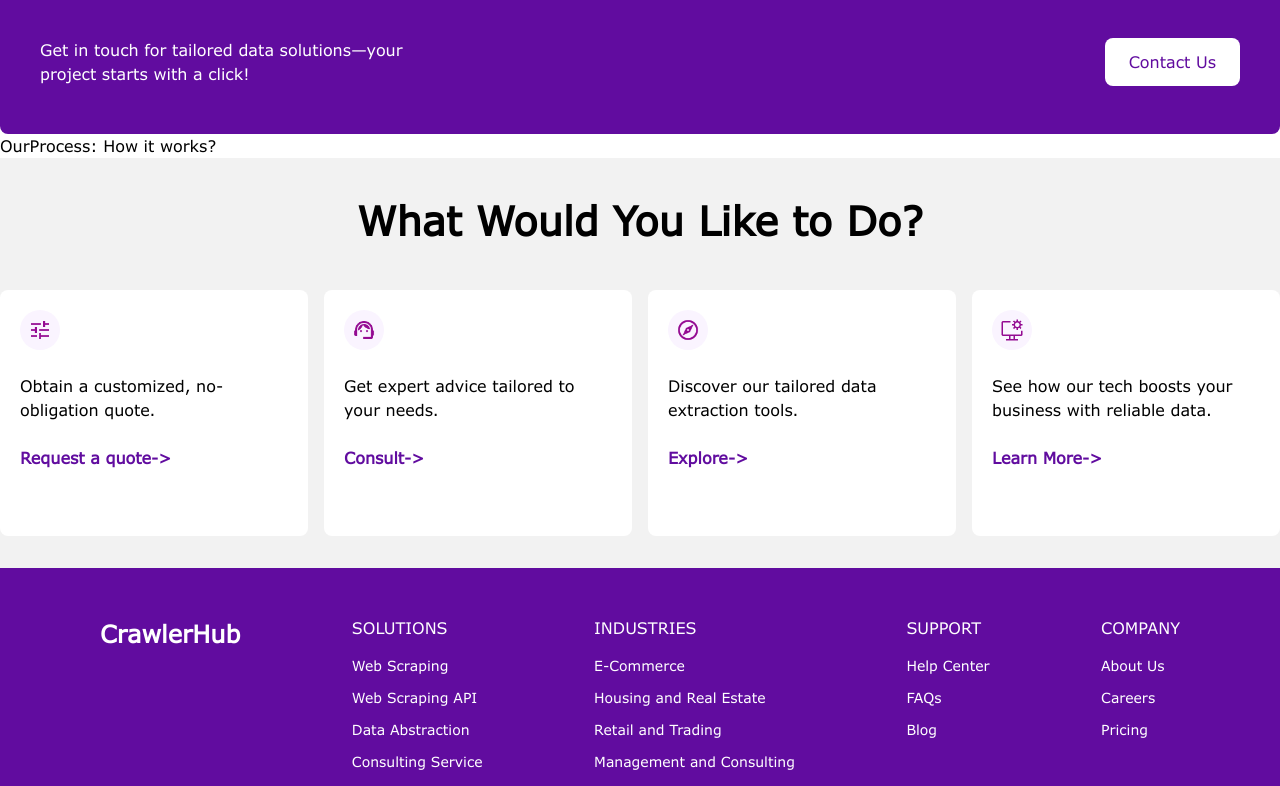
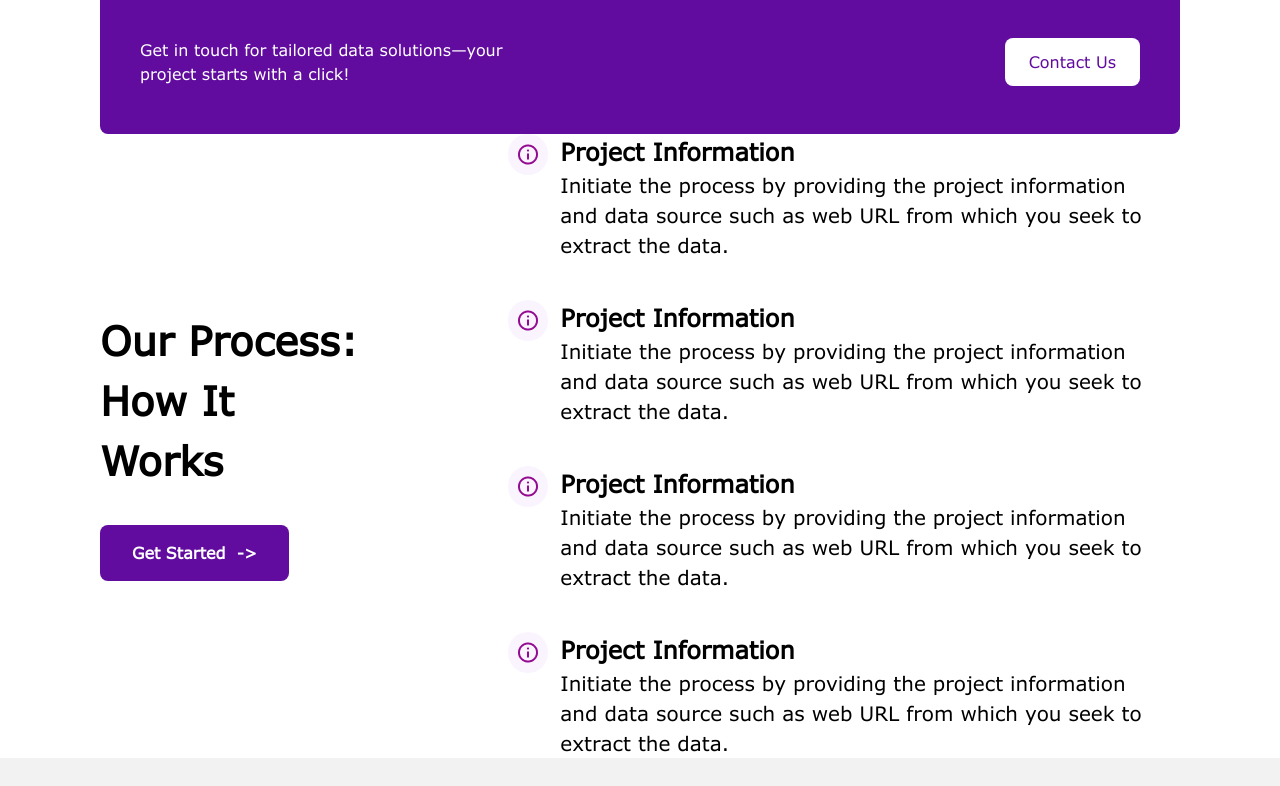
Before and after one commit to beecodeguy/crawlhub, a Next.js app: page / in a window 1280 px wide. Shown: the part 940-1726 px from the top of the page. Built offline with nearby package versions, Linux system fonts and the light colour scheme.

Commit message:
working on process section

```diff
--- a/src/app/(webpage)/_components/OurProcess.tsx
+++ b/src/app/(webpage)/_components/OurProcess.tsx
@@ -1,9 +1,65 @@
-import React from 'react'
+import { InfoIcon } from "@/assets/icons";
+import IconWrapper from "@/components/IconWrapper";
+import JumpButton from "@/components/JumpButton";
+import { StaticImport } from "next/dist/shared/lib/get-img-props";
+import React from "react";
+
+interface IProps {
+  icon: string | StaticImport;
+  title: string;
+  description: string;
+}
+
+const ProcessInfo: React.FC<IProps> = ({ title, icon, description }) => (
+  <div className="flex gap-2 px-3">
+    <IconWrapper icon={icon} />
+    <div>
+      <span className="typography-h4">{title}</span>
+      <p className="leading-[30px] text-[20px]">{description}</p>
+    </div>
+  </div>
+);
 
 const OurProcess = () => {
   return (
-    <div>OurProcess: How it works?</div>
-  )
-}
+    <div>
+      <div className="page-container flex gap-[128px] items-center">
+        <div className="flex flex-col">
+          <span className="typography-h2">Our Process: How It Works</span>
+          <JumpButton
+            label="Get Started"
+            className="bg-primary text-white px-5 py-3 rounded-lg w-fit mt-[35px]"
+          />
+        </div>
+        <div className="flex flex-col gap-[40px]">
+          <ProcessInfo
+            icon={InfoIcon}
+            title="Project Information"
+            description="Initiate the process by providing the project information and data
+        source such as web URL from which you seek to extract the data."
+          />
+          <ProcessInfo
+            icon={InfoIcon}
+            title="Project Information"
+            description="Initiate the process by providing the project information and data
+        source such as web URL from which you seek to extract the data."
+          />
+          <ProcessInfo
+            icon={InfoIcon}
+            title="Project Information"
+            description="Initiate the process by providing the project information and data
+        source such as web URL from which you seek to extract the data."
+          />
+          <ProcessInfo
+            icon={InfoIcon}
+            title="Project Information"
+            description="Initiate the process by providing the project information and data
+      source such as web URL from which you seek to extract the data."
+          />
+        </div>
+      </div>
+    </div>
+  );
+};
 
-export default OurProcess
+export default OurProcess;
--- a/src/app/(webpage)/page.tsx
+++ b/src/app/(webpage)/page.tsx
@@ -14,7 +14,9 @@ export default function Home() {
       <ManageCrawlers />
       <WhyChooseCrawler />
       <OurServices />
-      <ContactUsBanner />
+      <div className="page-container">
+        <ContactUsBanner />
+      </div>
       <OurProcess />
       <WhatWouldYou />
       <Footer />
--- a/src/assets/icons/index.ts
+++ b/src/assets/icons/index.ts
@@ -9,3 +9,4 @@ export { default as Customized } from "./customized.png";
 export { default as SupportAgent } from "./support_agent.png";
 export { default as Explore } from "./explore.png";
 export { default as TechComputer } from "./tech_computer.png";
+export { default as InfoIcon } from "./info_icon.png";
--- a/src/components/IconWrapper.tsx
+++ b/src/components/IconWrapper.tsx
@@ -9,7 +9,13 @@ interface IProps {
 const IconWrapper: React.FC<IProps> = ({ icon }) => {
   return (
     <div className="p-1 bg-[#FAF4FF] h-fit w-fit rounded-full grid place-items-center">
-      <Image src={icon} alt="" height={24} width={24} />
+      <Image
+        src={icon}
+        alt=""
+        height={24}
+        width={24}
+        style={{ minHeight: 24, minWidth: 24 }}
+      />
     </div>
   );
 };
--- a/src/components/JumpButton.tsx
+++ b/src/components/JumpButton.tsx
@@ -7,12 +7,22 @@ interface IProps {
   href?: string;
   onClick?: React.MouseEventHandler<HTMLAnchorElement> | undefined;
   label: string;
+  className?: string;
 }
 
-const JumpButton: React.FC<IProps> = ({ href = "", onClick, label }) => {
+const JumpButton: React.FC<IProps> = ({
+  href = "",
+  onClick,
+  label,
+  className,
+}) => {
   return (
-    <Link href={href} onClick={onClick} className="text-primary typography-h5 font-bold">
-      {label}-&gt;
+    <Link
+      href={href}
+      onClick={onClick}
+      className={`text-primary typography-h5 font-bold ${className}`}
+    >
+      {label}&nbsp;&nbsp;-&gt;
     </Link>
   );
 };
```
Also changed, not shown: src/assets/icons/info_icon.png (added).
